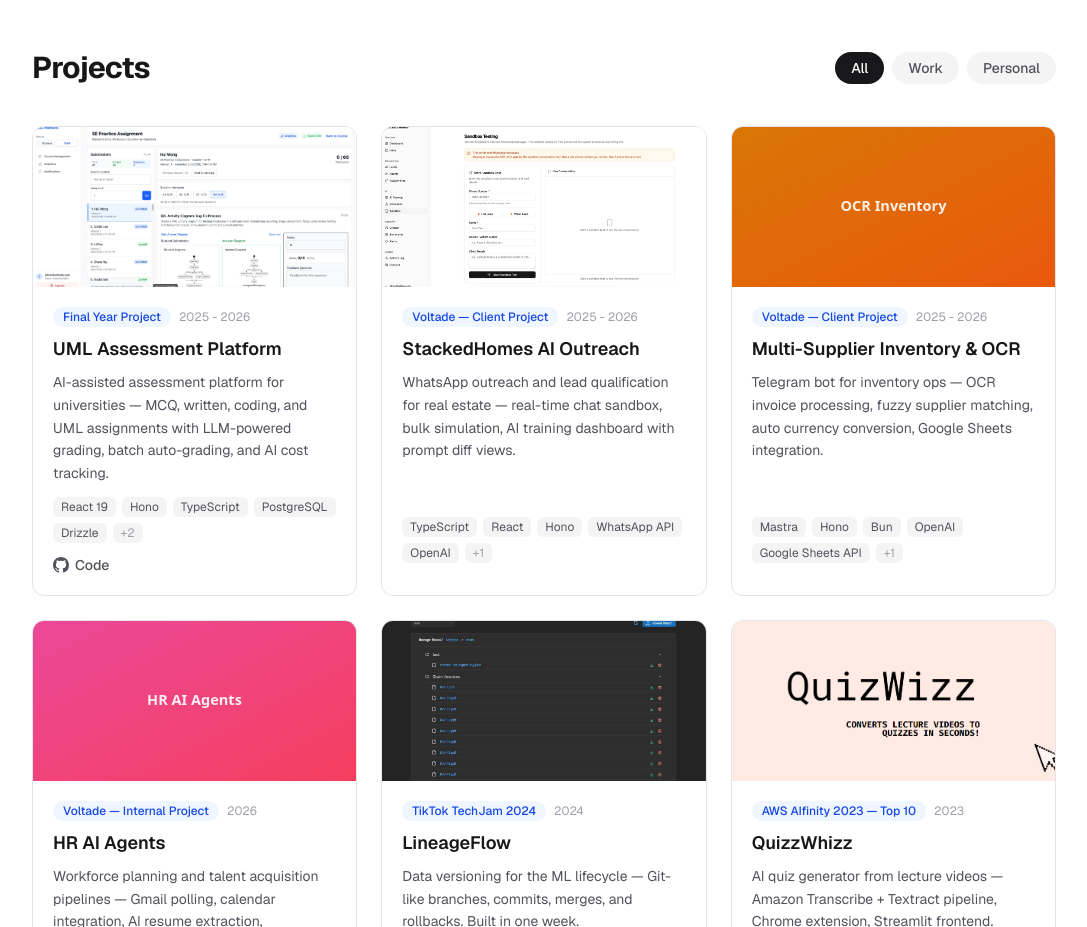
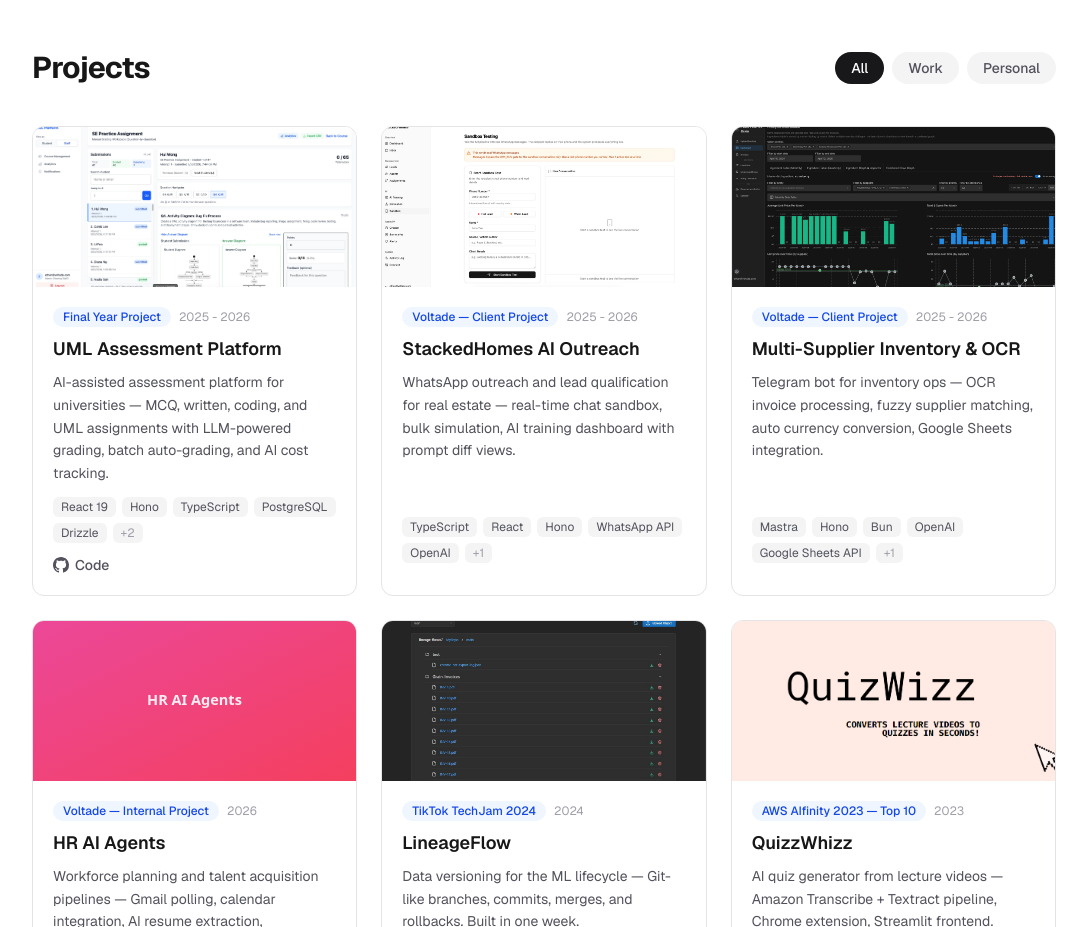
Before and after one commit to WangYuTengg/Portfolio, a Next.js app: page / in a window 1280 px wide. Shown: the part 2640-3567 px from the top of the page, without its empty margins (96-1183 px from the left). Built offline with nearby package versions, Linux system fonts and the light colour scheme.

Commit message:
feat: replace OCR placeholder with real screenshot
Co-Authored-By: Claude Opus 4.6 (1M context) <noreply@anthropic.com>

```diff
--- a/src/data/portfolio.ts
+++ b/src/data/portfolio.ts
@@ -110,7 +110,7 @@ export const projects: Project[] = [
     description:
       "Telegram bot for inventory ops — OCR invoice processing, fuzzy supplier matching, auto currency conversion, Google Sheets integration.",
     tags: ["Mastra", "Hono", "Bun", "OpenAI", "Google Sheets API", "Telegram Bot API"],
-    image: "/projects/ocr.svg",
+    image: "/projects/ocr.jpg",
     category: "work",
     context: "Voltade — Client Project",
     period: "2025 - 2026",
```
Also changed, not shown: public/projects/ocr.jpg (added), public/projects/ocr.svg (deleted).
